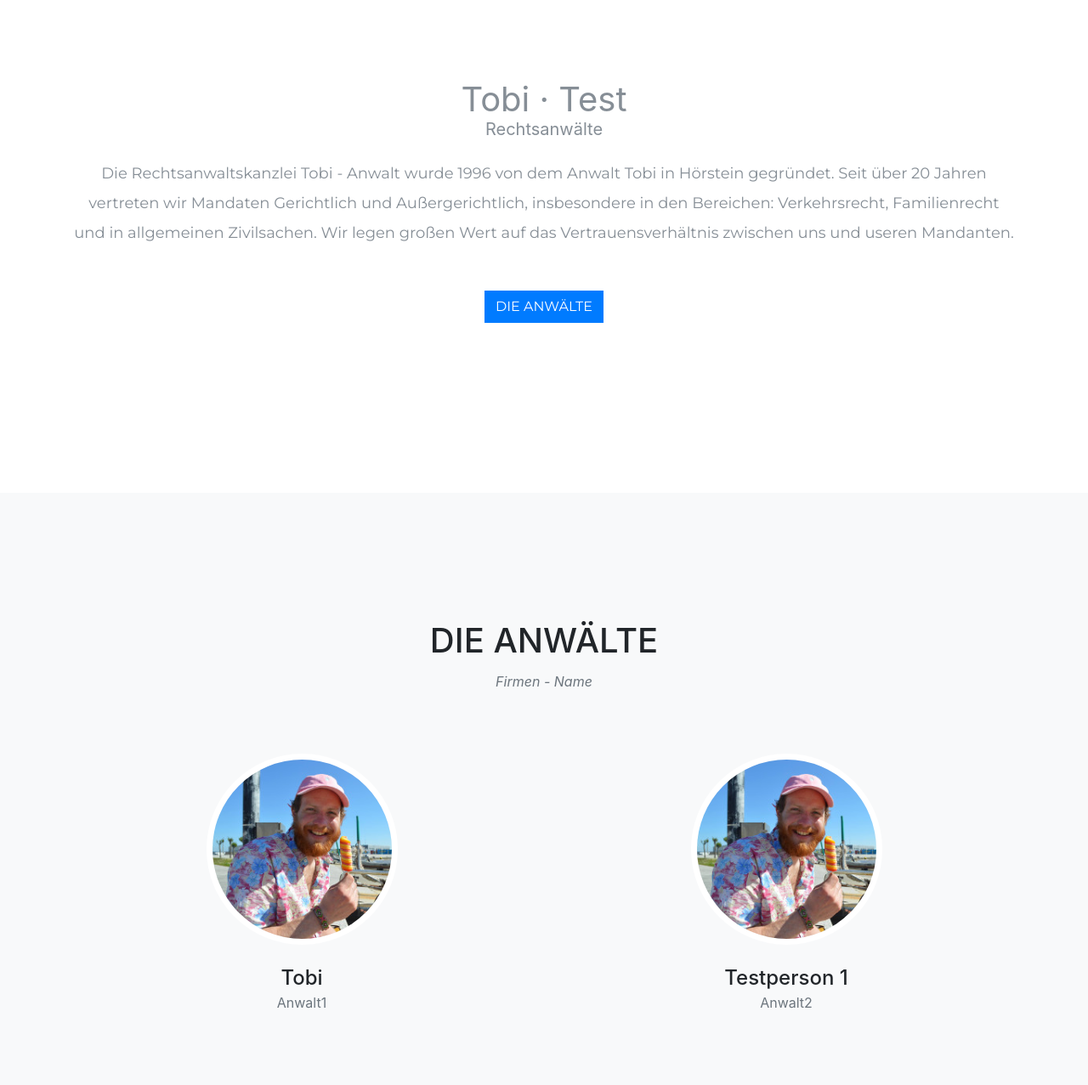
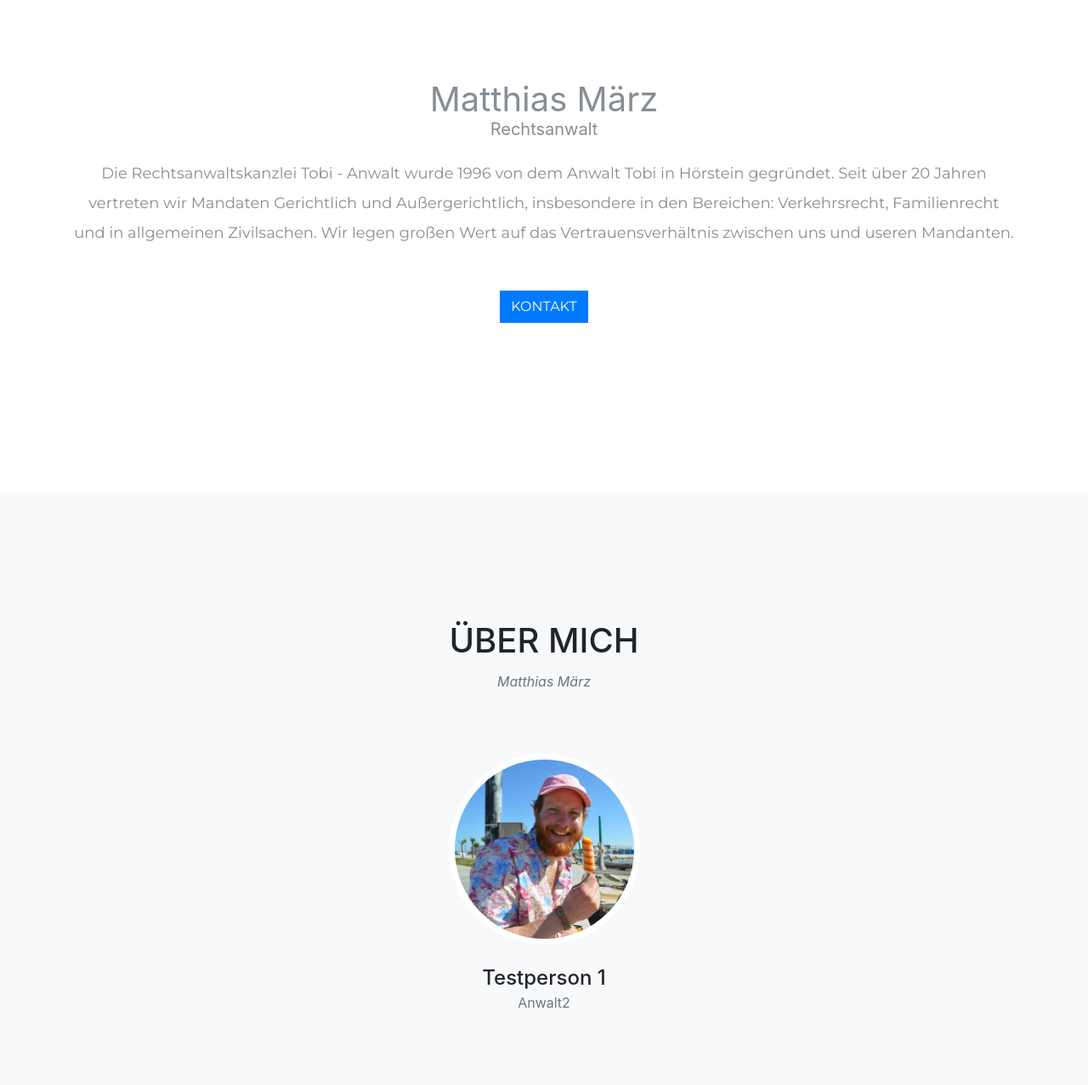
Before and after one commit to tobirohrer/website-lawyer, a website with bundled scripts: page index.html in a window 1280 px wide. Shown: the part 203-1480 px from the top of the page at 85% size. Built offline with nearby package versions, Linux system fonts and the light colour scheme; a web font is replaced by a local one.

Commit message:
changed titel

```diff
--- a/index.html
+++ b/index.html
@@ -8,7 +8,7 @@
     <meta name="description" content="">
     <meta name="author" content="">
 
-    <title>Tobi - Der Anwalt</title>
+    <title>Matthias März - Rechtsanwalt</title>
 
     <!-- Bootstrap core CSS -->
     <link href="vendor/bootstrap/css/bootstrap.min.css" rel="stylesheet">
@@ -49,7 +49,7 @@
             </li>
           </ul>
         </div>
-        <p class ="navbar-subtext"><i class="fa fa-phone"></i> (0190) 420 </br> <i class="fa fa-envelope"></i> tobi@btest-anwalt.de </p>
+        <p class ="navbar-subtext"><i class="fa fa-phone pr-2"></i> (0190) 420 </br> <i class="fa fa-envelope pr-2"></i> tobi@btest-anwalt.de </p>
       </div>
     </nav>
 
@@ -58,12 +58,12 @@
       <div class="logo"></div>
       <div class="container">
         <div class="intro-text">
-          <div class="intro-name">Tobi · Test</div>
-          <div class="intro-name-secondary">Rechtsanwälte</div>
+          <div class="intro-name">Matthias März</div>
+          <div class="intro-name-secondary">Rechtsanwalt</div>
           <div class="intro-greeting">Die Rechtsanwaltskanzlei Tobi - Anwalt wurde 1996 von dem Anwalt Tobi in Hörstein gegründet.
             Seit über 20 Jahren vertreten wir Mandaten Gerichtlich und Außergerichtlich, insbesondere in den Bereichen:
             Verkehrsrecht, Familienrecht und in allgemeinen Zivilsachen. Wir legen großen Wert auf das Vertrauensverhältnis zwischen uns und useren Mandanten.</div>
-          <a class="btn btn-primary btn-xl text-uppercase js-scroll-trigger" href="#lawyers">Die Anwälte</a>
+          <a class="btn btn-primary btn-xl text-uppercase js-scroll-trigger" href="#contact">Kontakt</a>
         </div>
       </div>
     </header>
@@ -73,19 +73,11 @@
       <div class="container">
         <div class="row">
           <div class="col-lg-12 text-center">
-            <h2 class="section-heading text-uppercase">Die Anwälte</h2>
-            <h3 class="section-subheading text-muted">Firmen - Name</h3>
+            <h2 class="section-heading text-uppercase">Über mich</h2>
+            <h3 class="section-subheading text-muted">Matthias März</h3>
           </div>
         </div>
-        <div class="row">
-          <div class="col-sm-6">
-            <div class="team-member">
-              <img class="mx-auto rounded-circle" src="img/team/tobi.jpg" alt="">
-              <h4>Tobi </h4>
-              <p class="text-muted">Anwalt1</p>
-            </div>
-          </div>
-          <div class="col-sm-6">
+          <div class="col-sm-12">
             <div class="team-member">
               <img class="mx-auto rounded-circle" src="img/team/tobi.jpg" alt="">
               <h4>Testperson 1</h4>
```
